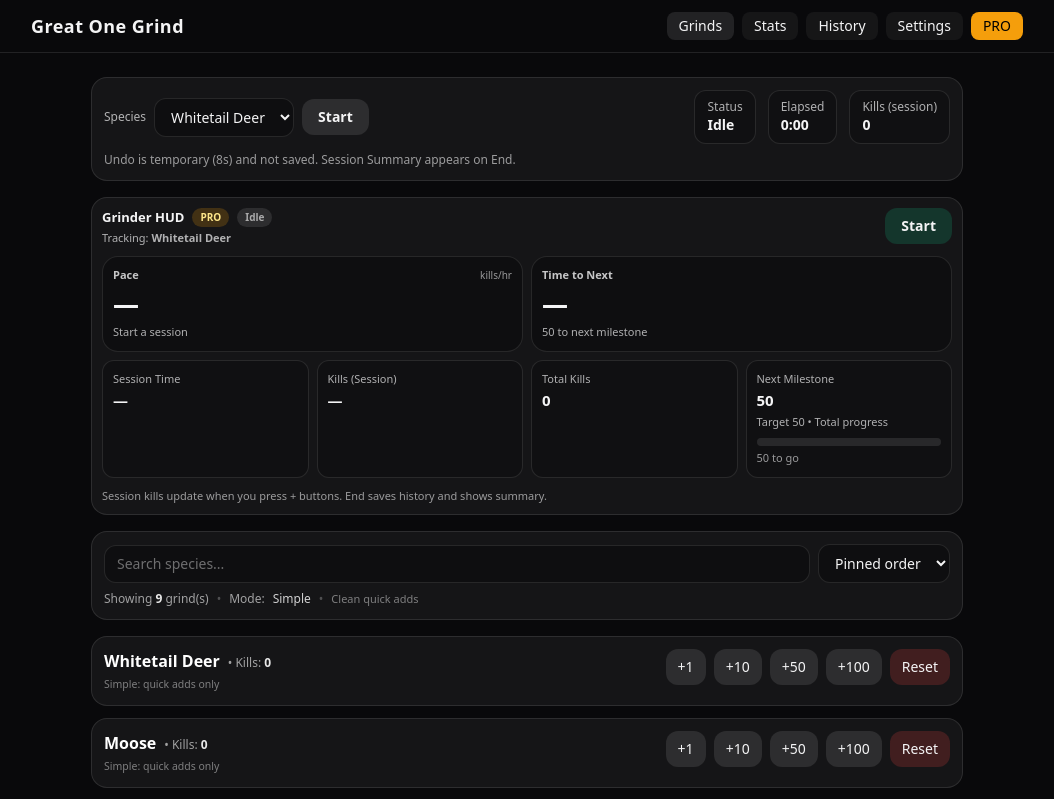
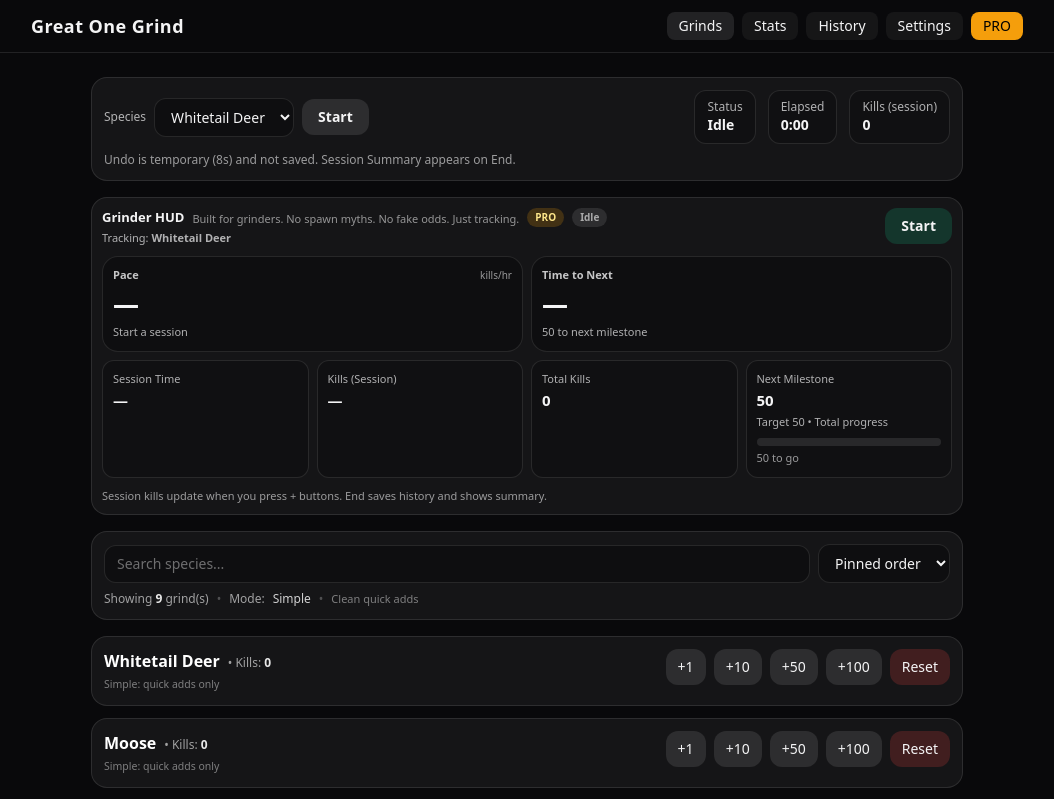
Before and after one commit to Camoford/great-one-grind, a React (Vite) app: page / in a window 1280 px wide. Shown: the top 799 px of the page, without its empty margins (113-1167 px from the left). Built offline with nearby package versions, Linux system fonts and the light colour scheme.

Commit message:
Positioning: grinder-first identity statement

```diff
--- a/components/GrinderHUD.tsx
+++ b/components/GrinderHUD.tsx
@@ -168,6 +168,11 @@ export default function GrinderHUD() {
           <div className="flex flex-wrap items-center gap-2">
             <div className="text-[13px] font-semibold">Grinder HUD</div>
 
+            {/* Grinder-first positioning (UI-only) */}
+            <div className="mt-0.5 text-[11px] text-white/55">
+              Built for grinders. No spawn myths. No fake odds. Just tracking.
+            </div>
+
             <span className="rounded-full bg-amber-500/20 px-2 py-0.5 text-[10px] font-semibold text-amber-200">
               PRO
             </span>
```
